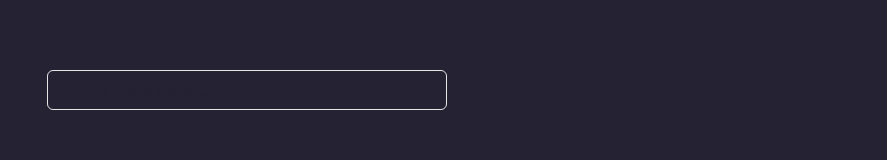
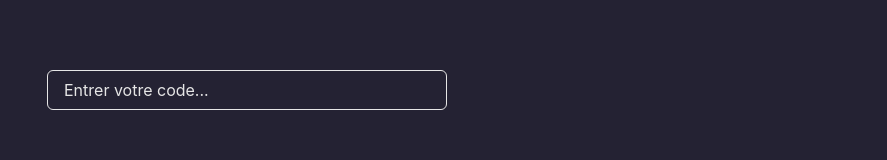
Before and after one commit to ahmedKhaireddine/Quiz-front-end, a React (Create React App) app: page /signup in a window 1280 px wide. Shown: the part 335-495 px from the top of the page, without its empty margins (393-1280 px from the left). Built offline with nearby package versions, Linux system fonts and the light colour scheme; a web font is replaced by a local one.

Commit message:
customization of hover, placeholder, and borderColor for input in light and dark theme

```diff
--- a/src/App.js
+++ b/src/App.js
@@ -20,10 +20,8 @@ const App = () => {
         color={color}
         borderColor={borderColor}
       >
-        <QuizLayout>
-            <ToggleMode />
-            <QuizInterface/>
-        </QuizLayout>
+        <ToggleMode />
+        <QuizInterface/>
       </Box>
     </AppContextProvider>
   )
--- a/src/components/TextField.jsx
+++ b/src/components/TextField.jsx
@@ -13,17 +13,15 @@ const TextField = ({ label, colorMode, ...props }) => {
                 as={Input}
                 {...field}
                 {...props}
-                placeholder={{ color:"inherit" }}
-                // color="#45DDE7"
             />
             ) : (
             <Field
                 as={Input}
                 {...field}
                 {...props}
-                _placeholder={{ color:"#242233" }}
                 borderColor={{ color:"#242233" }}
-                // color="#242233"
+                _placeholder={{ color:"inherit" }}
+                _hover={{ borderColor: "#276eca" }}
             />
             )}
             <FormErrorMessage>{meta.error}</FormErrorMessage>
--- a/src/components/layouts/ToggleMode.jsx
+++ b/src/components/layouts/ToggleMode.jsx
@@ -11,7 +11,7 @@ const ToggleMode = () => {
             top="0"
             right="0"
             m="1rem"
-            bg={colorMode === "dark" ? "#242233" : "#ebebeb"}
+            bg={colorMode === "dark" ? "#242233" : "#e6e6e6"}
         >
             {colorMode === "light" ? (
                 <SunIcon color="orange.400"/>
```
Also changed, not shown: src/pages/Test.jsx (+12 -12 lines).
